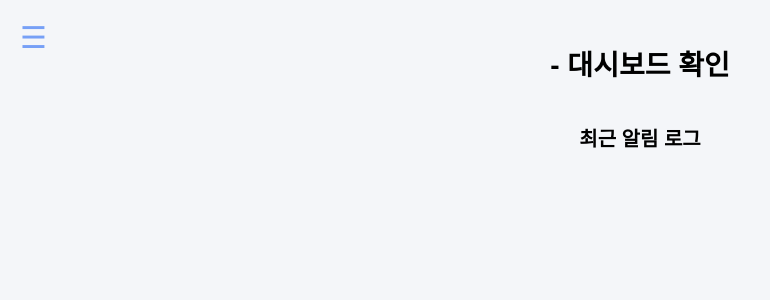
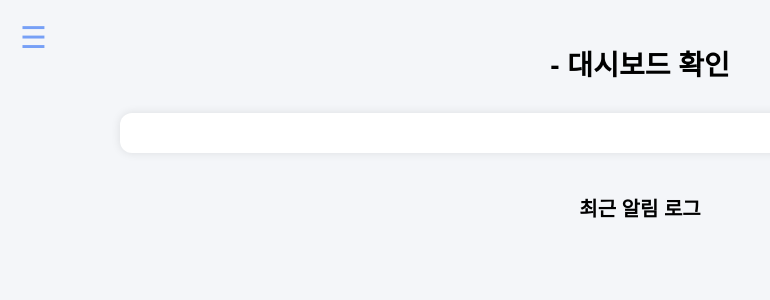
Before and after one commit to KwonHyeJin0514/Clozmos, a Flask app: template templates/dashboard.html in a window 1280 px wide. Shown: the top 300 px of the page, without its empty margins (0-770 px from the left). Run offline with Flask 3, Linux system fonts and the light colour scheme; the template is opened without the code that fills it, so the values that code supplies are empty.

Commit message:
그래프 수정정

```diff
--- a/templates/dashboard.html
+++ b/templates/dashboard.html
@@ -19,6 +19,21 @@
             font-size: 28px;
             margin-top: 20px;
             margin-bottom: 30px;
+        }
+        .container {
+            max-width: 1000px;
+            margin: 0 auto;
+            padding: 20px;
+            background-color: white;
+            border-radius: 12px;
+            box-shadow: 0 0 10px rgba(0,0,0,0.1);
+        }
+        canvas {
+            width: 100% !important;
+            max-width: 350px;
+            height: auto !important;
+            margin: 20px auto;
+            display: block;
         }
         /*왼쪽위에 햄버거 버튼*/
         #menuToggle {
@@ -112,7 +127,9 @@
     {% endif %}
 
 
-    <div id="charts">
+    <div class="container">
+        <div id="charts"></div>
+    </div>
 
     </div>
 
```
